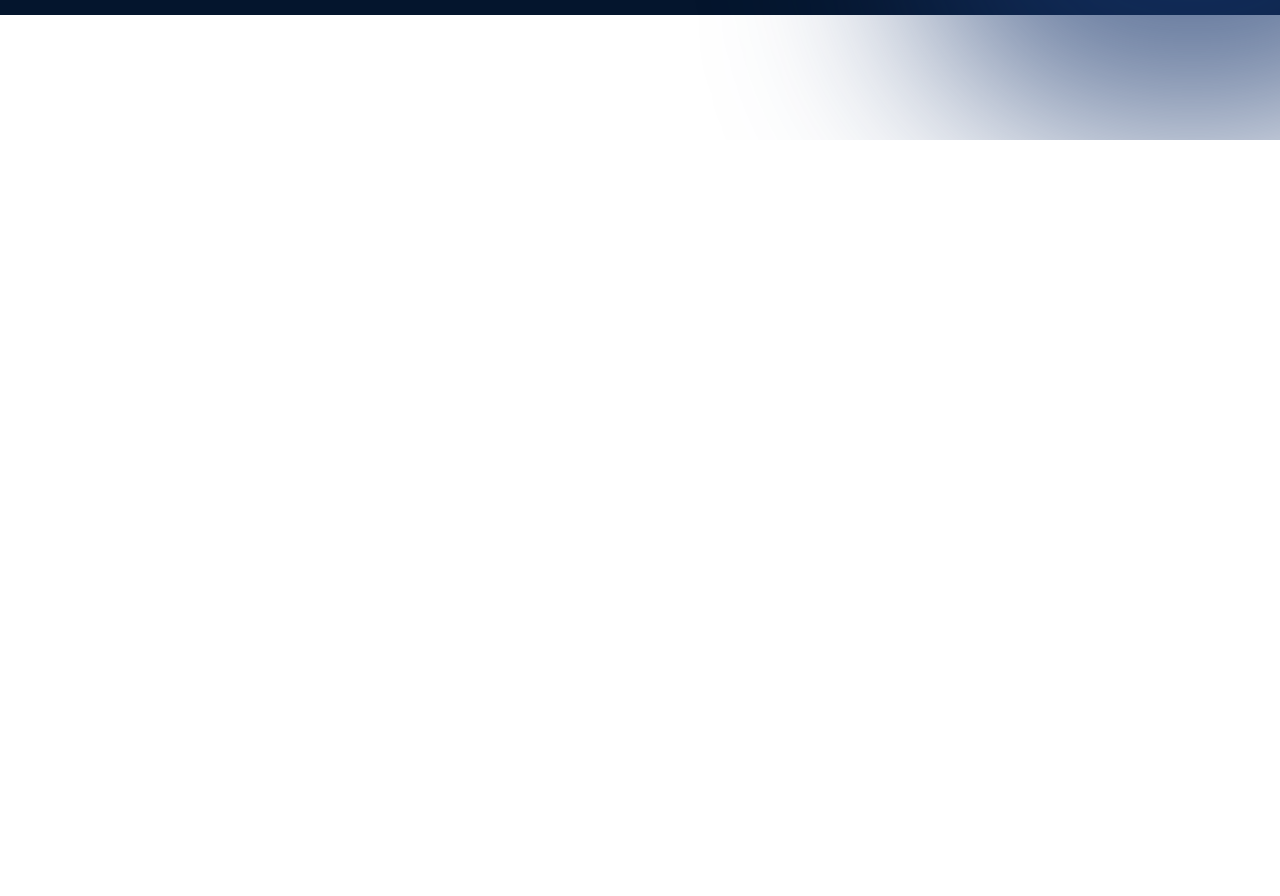
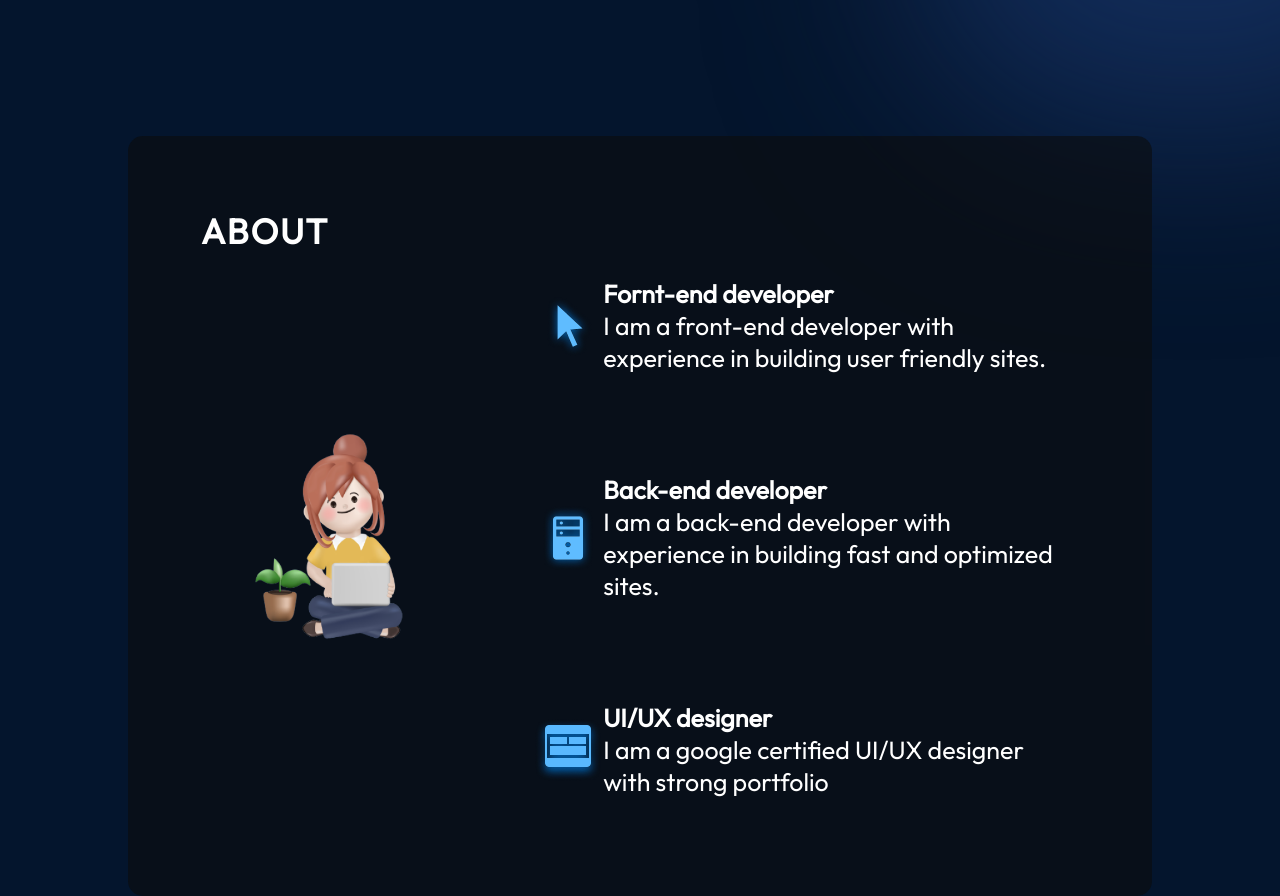
Before and after one commit to manisaparajuli/react-portfolio, a React (Vite) app in the folder portfolio/: page / in a window 1280 px wide. Shown: the part 660-1556 px from the top of the page. Before the commit the page ends 800 px from the top, so only its background shows below. Built offline with nearby package versions, Linux system fonts and the light colour scheme.

Commit message:
About section completed

```diff
--- a/portfolio/src/App.jsx
+++ b/portfolio/src/App.jsx
@@ -1,6 +1,8 @@
 import style from './App.module.css';
+import {About }from './components/About/About';
 import Navbar from './components/Navbar/Navbar';
 import { Hero } from './components/hero/Hero';
+
 
 
 function App() {
@@ -10,6 +12,7 @@ function App() {
     <div className={style.App}>
       <Navbar/>
       <Hero/>
+      <About/>
     </div>
   )
 }
--- /dev/null
+++ b/portfolio/src/components/About/About.jsx
@@ -0,0 +1,35 @@
+import React from 'react'
+import { getImageUrl } from '../../utils'
+import styles from './About.module.css'
+
+export const About = () => {
+  return <section className={styles.container} id="about">
+    <h2 className={styles.title}>About</h2>
+    <div className={styles.content}>
+      <img src={getImageUrl("about/aboutImage.png")} alt="me sitting with my laptop"  className={styles.aboutImage}/>
+
+      <ul className={styles.aboutItems}>
+        <li className={styles.aboutItem}>
+          <img src={getImageUrl("about/cursorIcon.png")} alt="cursor icon" />
+          <div className={styles.aboutItemText}><h3>Fornt-end developer</h3>
+            <p>I am a front-end developer with experience in building user friendly sites.</p>
+          </div>
+        </li>
+
+        <li className={styles.aboutItem}>
+          <img src={getImageUrl("about/serverIcon.png")} alt="server icon" />
+          <div className={styles.aboutItemText}><h3>Back-end developer</h3>
+            <p>I am a back-end developer with experience in building fast and optimized sites.</p>
+          </div>
+        </li>
+
+        <li className={styles.aboutItem}>
+          <img src={getImageUrl("about/uiIcon.png")} alt="cursor icon" />
+          <div className={styles.aboutItemText}><h3>UI/UX designer</h3>
+            <p>I am a google certified UI/UX designer with strong portfolio</p>
+          </div>
+        </li>
+      </ul>
+    </div>
+  </section>
+}
--- /dev/null
+++ b/portfolio/src/components/About/About.module.css
@@ -0,0 +1,89 @@
+@import "../../vars.css";
+
+.container {
+  position: relative;
+  background-color: rgba(12, 12, 12, 0.6);
+  border-radius: 15px;
+  padding: 73px;
+  margin-top: 129px;
+  z-index: 1;
+  margin-left: 10%;
+  margin-right: 10%;
+}
+
+.title{
+  color: var(--color-text);
+  font-size: 35px;
+  font-weight: 700;
+  letter-spacing: 1.75px;
+  text-transform: uppercase;
+}
+
+.content{
+  display: flex;
+  flex-direction: row;
+  align-items: center;
+}
+
+.aboutImage{
+  width: 35%;
+}
+
+.aboutItems{
+  color: var(--color-text);
+  display: flex;
+  flex-direction: column;
+  gap: 50px;
+}
+
+.aboutItem{
+  display: flex;
+  flex-direction: row;
+  align-items: center;
+  border-radius: 20px;
+  list-style: none;
+  padding: 25px;
+  background-image: linear-gradient(90deg, rgba(165, 215, 232, 0.42) 0%, rgba(255, 255, 255, 0) 100%);
+  background-size: 0 100%;
+  background-repeat: no-repeat;
+  transition: 0.4s;
+
+}
+
+.aboutItem:hover{
+  background-size: 100% 100%;
+}
+
+.aboutItem h3 {
+  font-size: 25px;
+  font-weight: 600;
+}
+
+.aboutItem p {
+  font-size: 25px;
+}
+
+@media screen and (max-width: 830px){
+  .container{
+    background-color: transparent;
+    padding-left: 0;
+    padding-right: 0;
+  }
+  .content{
+    flex-direction: column;
+
+  }
+
+  .aboutImage{
+    display: none;
+  }
+
+  .aboutItem{
+    margin-top: 29px;
+  }
+
+  .aboutItem{
+    padding-left: 0;
+    padding-right: 0;
+  }
+}
--- a/portfolio/src/components/Navbar/Navbar.module.css
+++ b/portfolio/src/components/Navbar/Navbar.module.css
@@ -74,3 +74,8 @@
     z-index: 1;
   }
 }
+@media screen and (min-width: 831px) {
+  .menuBtn {
+    display: none;
+  }
+}
--- a/portfolio/src/index.css
+++ b/portfolio/src/index.css
@@ -4,3 +4,7 @@
   padding: 0;
   font-family: "Outfit", Arial, Helvetica, sans-serif;
 }
+
+html{
+  scroll-behavior: smooth;
+}
```
